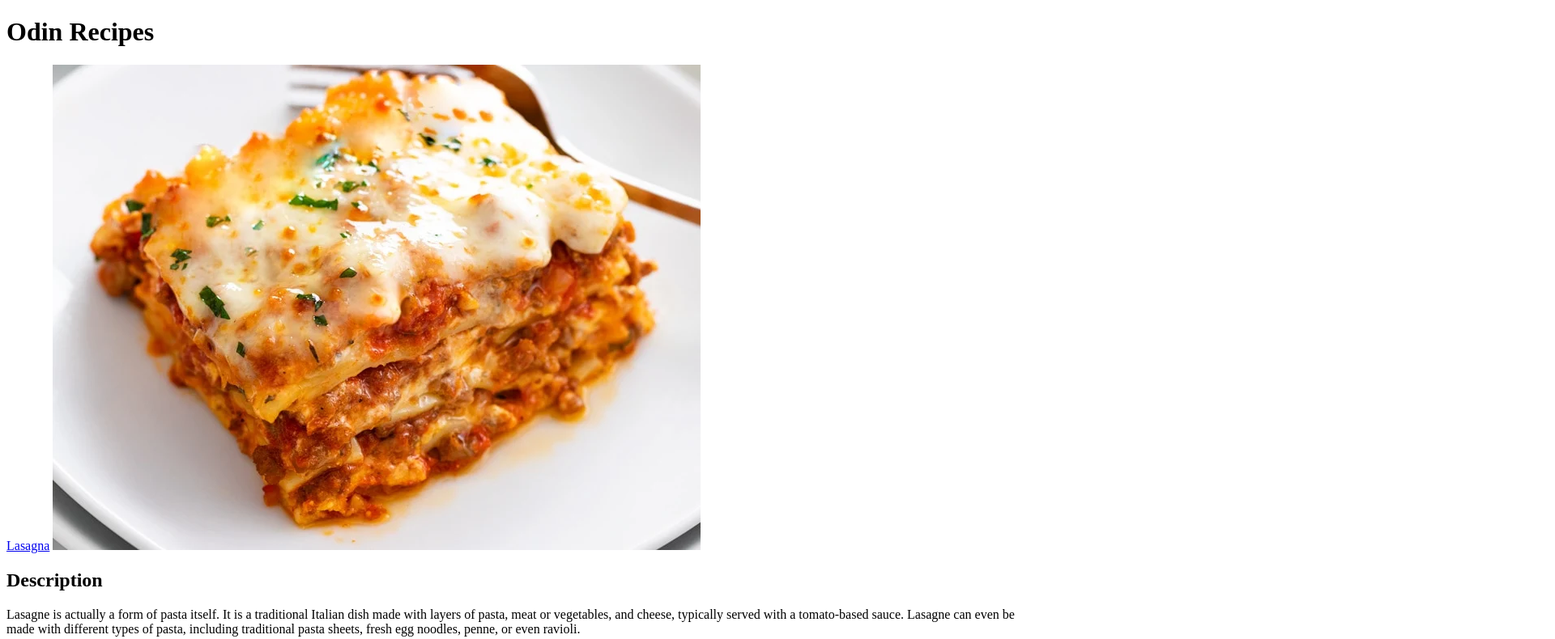
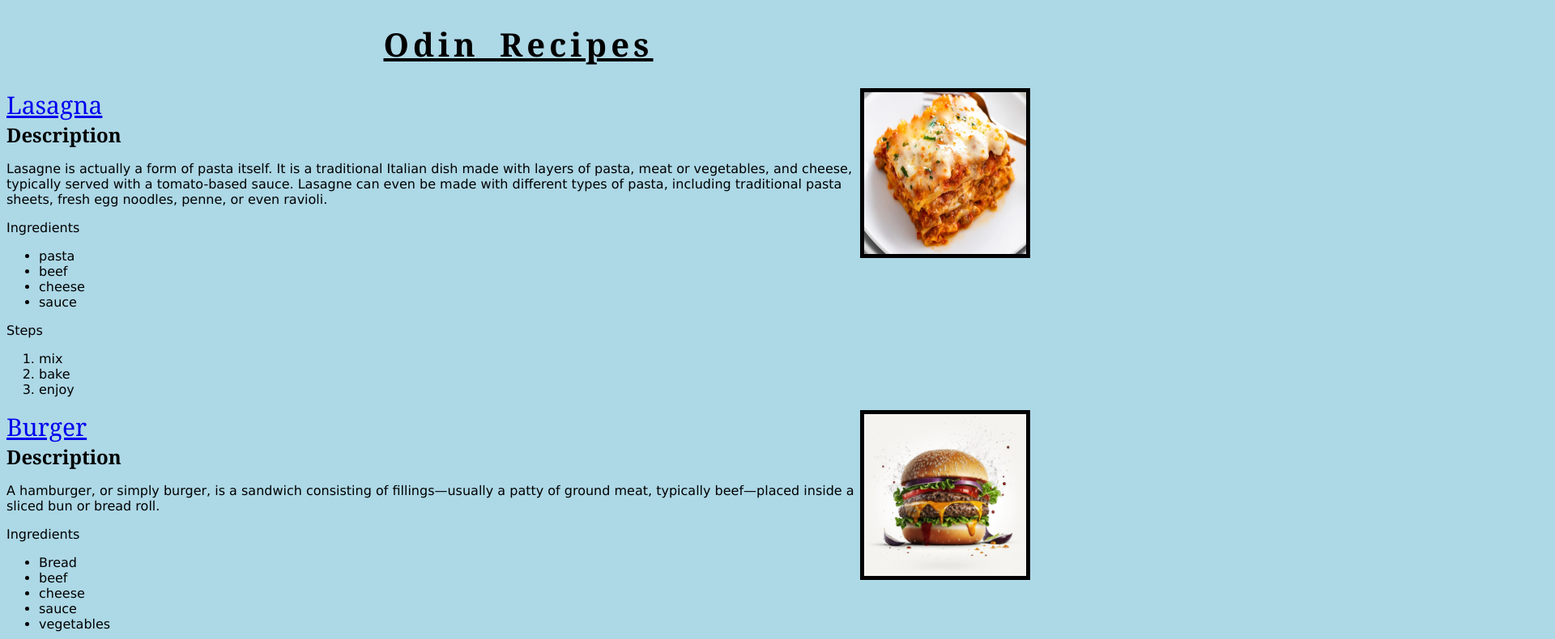
Before and after one commit to ChampanaRx/odin-recipes, a plain HTML site: page index.html in a window 1280 px wide. Shown: the top 790 px of the page at 81% size, 1920 px wide, since content can reach past the window. Drawn offline with Linux system fonts and the light colour scheme.

Commit message:
css practice

```diff
--- /dev/null
+++ b/img/styles.css
@@ -0,0 +1,14 @@
+.plate-name {
+  font-weight: 800px;
+}
+
+img {
+  max-width: 100%;
+  max-height: 100%;
+}
+
+.home
+{
+  width: 100px;
+  height: 100px;
+}
--- a/index.html
+++ b/index.html
@@ -3,14 +3,15 @@
 <head>
   <meta charset="UTF-8">
   <meta name="viewport" content="width=device-width, initial-scale=1.0">
-  <title>/Odin-Recipes</title>
+  <title>Odin-Recipes</title>
+ <link rel="stylesheet" href="style.css">
 </head>
 <body>
-  <h1>Odin Recipes</h1>
+  <h1 id="tittle">Odin Recipes</h1>
 
-<a href="recipes/lasagna.html">Lasagna</a>
+<a class="plate-name" href="recipes/lasagna.html">Lasagna</a>
 
-  <img src="img/lasagna-recipe.jpg">
+  <img class="home" src="img/lasagna-recipe.jpg">
 <h2>Description</h2>
 <p>Lasagne is actually a form of pasta itself. It is a traditional Italian dish made with layers of pasta, meat or vegetables, and cheese, typically served with a tomato-based sauce. Lasagne can even be made with different types of pasta, including traditional pasta sheets, fresh egg noodles, penne, or even ravioli.</p>
 <p>Ingredients</p>
@@ -27,8 +28,9 @@
   <li>enjoy</li>
 </ol>
 
-<a href="recipes/Burger.html">Burger</a>
-  <img src="img/burger.jpg">
+<a class="plate-name" href="recipes/Burger.html">Burger</a>
+
+  <img class="home" src="img/burger.jpg">
 <h2>Description</h2>
 <p>A hamburger, or simply burger, is a sandwich consisting of fillings—usually a patty of ground meat, typically beef—placed inside a sliced bun or bread roll.</p>
 <p>Ingredients</p>
@@ -46,10 +48,10 @@
   <li>Enjoy</li>
 </ol>
 
-<a href="recipes/Porkribs.html">Porkribs</a>
-  <img src="img/ribs.jpg">
+<a class="plate-name" href="recipes/Porkribs.html">Porkribs</a>
+  <img class="home" src="img/ribs.jpg">
 <h2>Description</h2>
-<p>Ribs are a cut of pork (or beef, etc.) from the loin or side between the shoulder and back legs. Pork ribs come in three basic cuts – back ribs, spare ribs, and country-style ribs – depending on the section of the hog where they originated. A special cut of spare ribs, formalized by the USDA as “Pork Ribs, St.</p>
+<p>Ribs are a cut of pork (or beef, etc.) from the loin or side between the shoulder and back legs. Pork ribs come in three basic cuts back ribs, spare ribs, and country-style ribs depending on the section of the hog where they originated. A special cut of spare ribs, formalized by the USDA as “Pork Ribs, St.</p>
 <p>Ingredients</p>
 <ul>
   <li>Ribs</li>
--- /dev/null
+++ b/recipes/style.css
@@ -0,0 +1,20 @@
+
+h1 {
+  font-family:'Times New Roman', Times, serif;
+  color: blue;
+}
+
+
+.plate-name {
+  font-weight: 800px;
+}
+
+img {
+  max-width: 100%;
+  max-height: 100%;
+}
+
+.home{
+  width: 100px;
+  height: 100px;
+}
--- /dev/null
+++ b/style.css
@@ -0,0 +1,40 @@
+
+body{
+background: lightblue;
+font-family: 'Lucida Sans', 'Lucida Sans Regular', 'Lucida Grande', 'Lucida Sans Unicode', Geneva, Verdana, sans-serif;
+}
+
+#tittle{
+  text-align: center;
+  font-family: Cambria, Cochin, Georgia, Times, 'Times New Roman', serif;
+  font-size: 40px;
+  letter-spacing: 5px;
+  word-spacing: 10px;
+  text-decoration: underline;
+
+}
+
+h2{
+  margin: 0;
+  padding: 0;
+  font-family: Cambria, Cochin, Georgia, Times, 'Times New Roman', serif;
+  color: black;
+
+}
+
+
+
+.plate-name {
+  font-weight: 800px;
+  font-family: Cambria, Cochin, Georgia, Times, 'Times New Roman', serif;
+  font-size: 30px;
+}
+
+.home{
+  padding: 5px;
+  width: 200px;
+  height: 200px;
+  float: right;
+  border: 10px;
+  background-color: black;
+}
```
